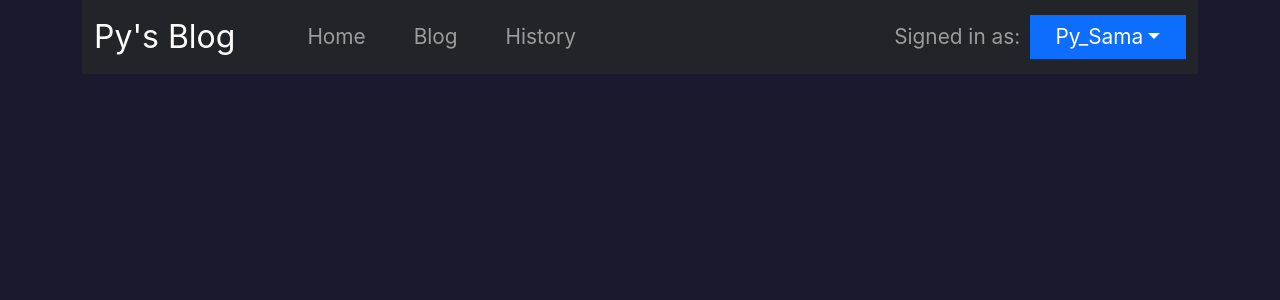
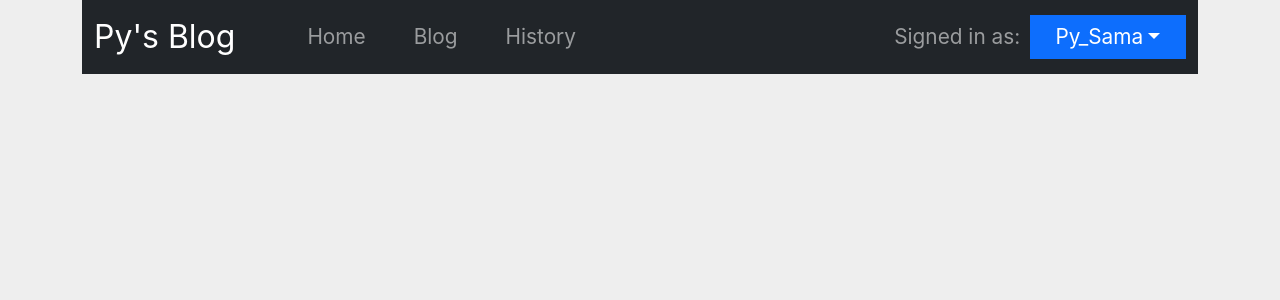
Before and after one commit to rashadmin/py_blog, a React (Create React App) app: page / in a window 1280 px wide. Shown: the top 300 px of the page. Built offline with nearby package versions, Linux system fonts and the light colour scheme.

Commit message:
changed background color to white

```diff
--- a/src/index.css
+++ b/src/index.css
@@ -5,7 +5,7 @@ body {
     sans-serif;
   -webkit-font-smoothing: antialiased;
   -moz-osx-font-smoothing: grayscale;
-  background-color: #1A1A2E;
+  background-color: #eeeeee;
   color: #EAEAEA;
 }
 
```
